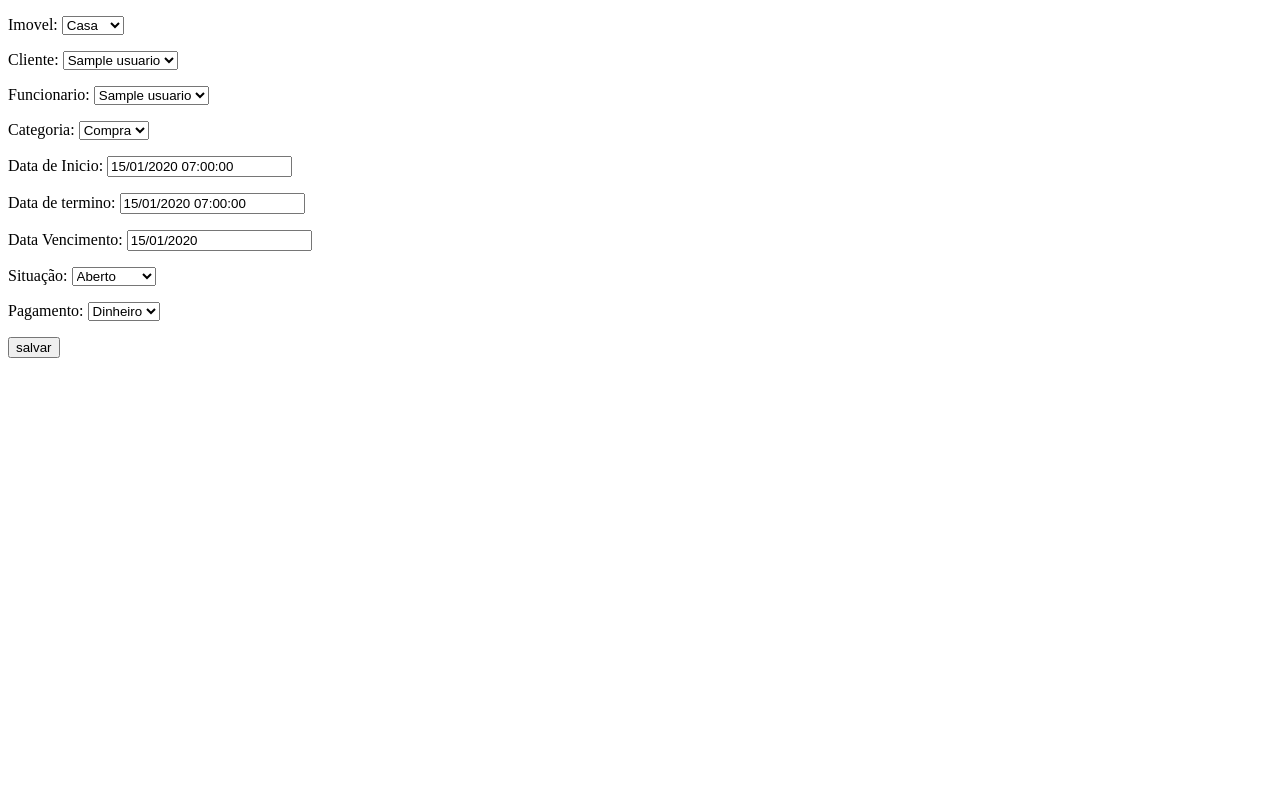
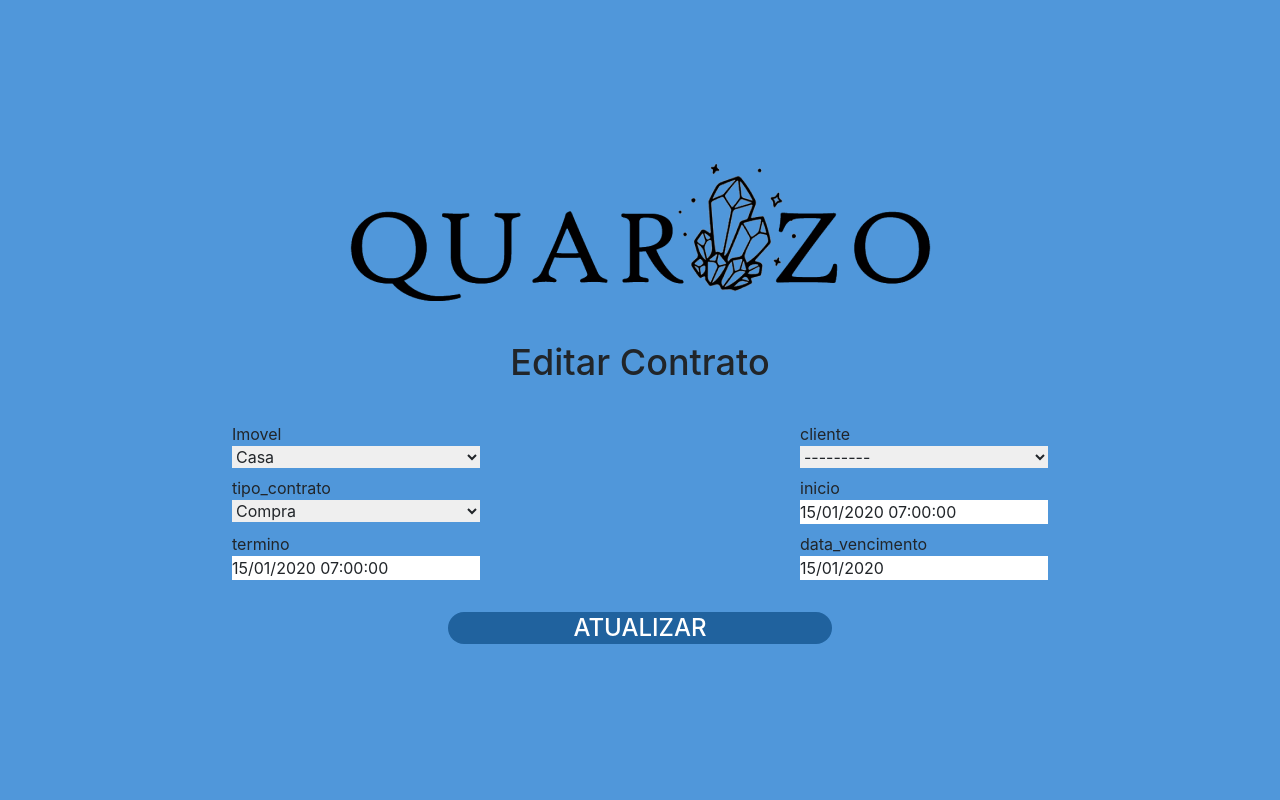
Before and after one commit to paulinaJulia/Projeto_quartzo, a Django app: page /financeiro/contrato-update/1/ in a window 1280 px wide. Run offline with Django 4.2, Linux system fonts and the light colour scheme; a user stored in the database is signed in; tables that the repository leaves empty hold one stand-in row (values such as "Sample post"); some libraries are stand-ins or nearby versions.

Commit message:
ajustes em contrato

```diff
--- a/clientes/templates/clientes/cliente_create.html
+++ b/clientes/templates/clientes/cliente_create.html
@@ -11,7 +11,8 @@
 <form method="post" enctype="multipart/form-data">
     <div class="grid place-content-center bg-[#5097DA] h-screen">
         <img src="../../static/bootstrap/images/Logo.png" alt="logo" class="mx-auto">
-        <h1 class="font-medium text-4xl text-center mb-10">Cadastro Cliente</h1>
+        <h1 class="font-medium text-4xl text-center mb-10">
+            <a href="http://localhost:8000/" >Cadastro Cliente</a></h1>
         {% csrf_token %}
     <div class="grid grid-cols-2 gap-x-80">
             <label class="flex flex-col">Nome
--- a/financeiro/templates/contrato_detail.html
+++ b/financeiro/templates/contrato_detail.html
@@ -5,7 +5,6 @@
     <div class="w-[900px] bg-white/30 h-auto grid grid-cols-3 gap-2 p-8">
     <p><span class="font-bold">IMOVEL</span>:{{object.imovel}}</p>
     <p><span class="font-bold">CLIENTE</span>:{{object.cliente}}</p>
-    <p><span class="font-bold">FUNCIONARIO</span>:{{object.funcionario}}</p>
     <p><span class="font-bold">INICIO</span>:{{object.inicio}}</p>
     <p><span class="font-bold">TERMINO</span>:{{object.termino}}</p>
     <p><span class="font-bold">VENCIMENTO</span>:{{object.data_vencimento}}</p>
--- a/financeiro/templates/contrato_list_view.html
+++ b/financeiro/templates/contrato_list_view.html
@@ -22,7 +22,6 @@
                 {{object.situacao}}
                 <p>{{contrato.imovel}}</p>
                 <p>{{contrato.cliente}}</p>
-                <p>{{contrato.funcionario}}</p>
                 <p>{{contrato.inicio}}</p>
                 <p>{{contrato.situacao}}</p>
                 <a href="{% url 'contrato_detail' contrato.id%}" class="bg-[#20629E] rounded-lg mx-auto text-white px-4 block mt-4 py-1 text-center">Ver mais</a>
--- a/financeiro/templates/contrato_update.html
+++ b/financeiro/templates/contrato_update.html
@@ -1,18 +1,43 @@
-<!DOCTYPE html>
-<html lang="en">
-<head>
-    <meta charset="UTF-8">
-    <meta http-equiv="X-UA-Compatible" content="IE=edge">
-    <meta name="viewport" content="width=device-width, initial-scale=1.0">
-    <title>Delete</title>
-</head>
-<body>
-    <form method="post">
-    {% csrf_token %}
-        {{form.as_p}}
+{% extends 'base.html' %}
+{% load static %}
 
-        <button type="submit" class="btn secondary h-48">salvar</button>
+{% block style %}
+{% endblock %}
+
+
+<script src="https://cdn.tailwindcss.com"></script>
+{% block main %}
+    <div class="grid place-content-center bg-[#5097DA] h-screen ">
+        <img src="../../../static/bootstrap/images/Logo.png" alt="logo" class="mx-auto">
+        <h1 class="font-medium text-4xl text-center mb-10">Editar Contrato</h1>
+        <form method="post" enctype="multipart/form-data">
+
+                {% csrf_token %}
+            <div class="grid grid-cols-2 gap-x-80">
+                    <label class="flex flex-col">Imovel
+                        {{form.imovel}}
+                    </label>
+                    <label class="flex flex-col"> cliente
+                        {{form.cliente}}
+                    </label>
+
+                    <label class="flex flex-col">tipo_contrato
+                        {{form.tipo_contrato}}
+                    </label>
+                    <label class="flex flex-col">inicio
+                        {{form.inicio}}
+                    </label>
+                    <label class="flex flex-col">termino
+                        {{form.termino}}
+                    </label>
+                    <label class="flex flex-col">data_vencimento
+                        {{form.data_vencimento}}
+                    </label>
+
+            </div>
+            <button type="submit" class="mx-auto mt-4 text-white font-medium text-2xl bg-[#20629E] w-96 rounded-3xl grid place-content-center">ATUALIZAR</button>
+
         </form>
+    </div>
 
-</body>
-</html>
+{% endblock %}
--- a/financeiro/views/contrato/contrato_update.py
+++ b/financeiro/views/contrato/contrato_update.py
@@ -1,12 +1,15 @@
 from django.contrib.auth.mixins import LoginRequiredMixin
 from django.views.generic.edit import UpdateView
 
+from clientes.models.usuario import Usuario
+
 from ...models import Contrato
-
+from ...forms import ContratoForm
 
 class ContratoUpdateView(LoginRequiredMixin, UpdateView):
     model = Contrato
-    fields = '__all__'
+    form_class = ContratoForm
+    #fields = '__all__'
     template_name = 'contrato_update.html'
 
     def get_success_url(self):
@@ -19,3 +22,10 @@
             },
             just_uri=True,
         )
+
+    def get_context_data(self, **kwargs):
+        context = super().get_context_data(**kwargs)
+        context.get('form').fields['cliente'].queryset = Usuario.objects.filter(
+            nivel='Usuario')
+
+        return context
```
Also changed, not shown: static/images/casa1.png (added).
